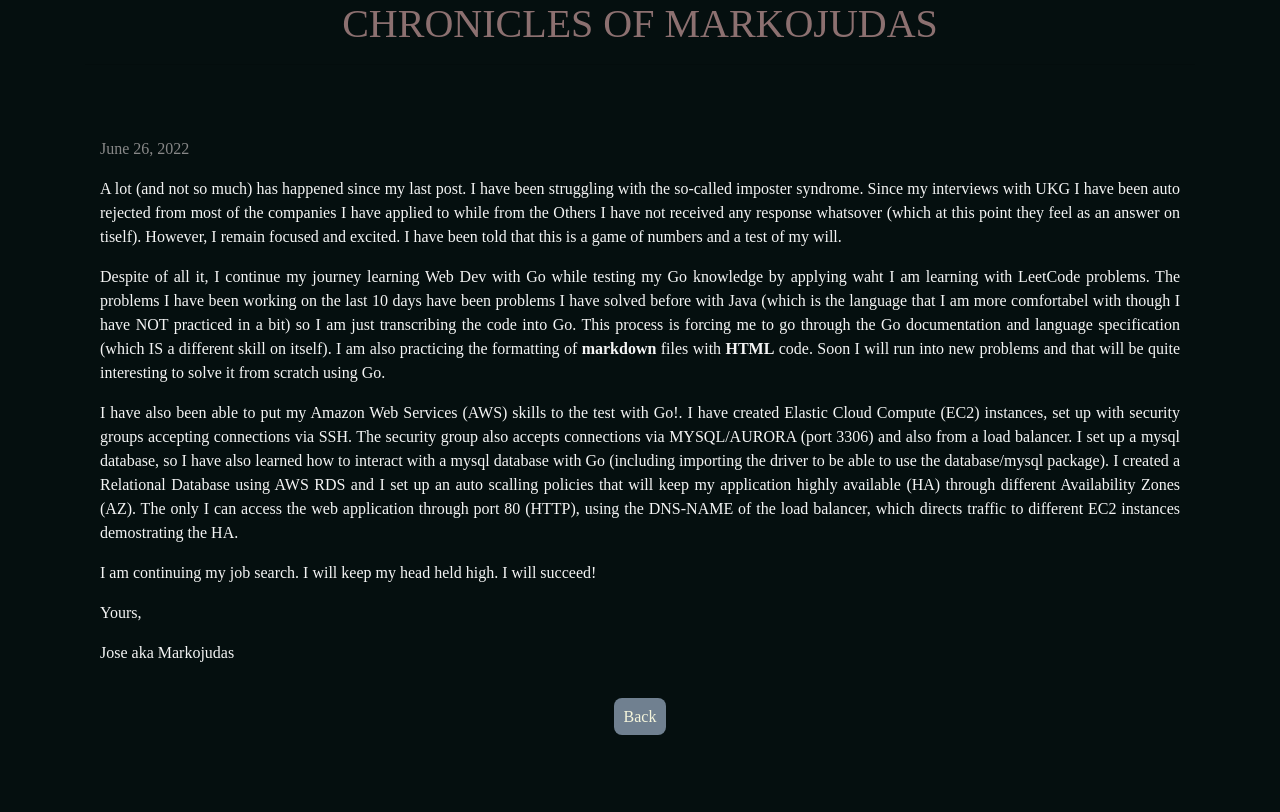
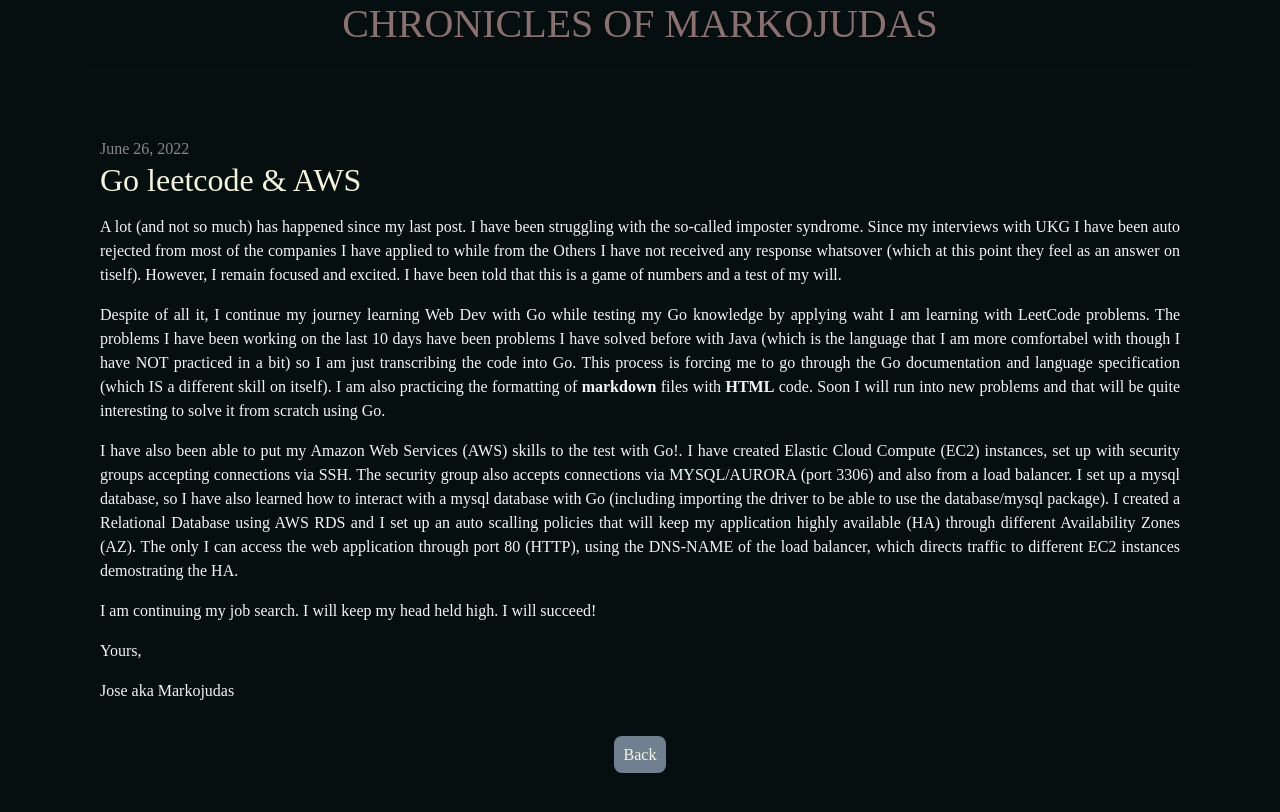
Before and after one commit to Markojudas/chronicles, a Jekyll site: the page built from _posts/2022-06-26-Go-LeetCode-AWS.md, in a window 1280 px wide. Shown: the top 812 px of the page. Built offline with Jekyll 4.4.1, drawn with Linux system fonts in a browser that asks for light colours; nearby versions of some CDN libraries; some web fonts are replaced.

Commit message:
new post: Go: leetcode & AWS

```diff
--- a/_posts/2022-06-26-Go-LeetCode-AWS.md
+++ b/_posts/2022-06-26-Go-LeetCode-AWS.md
@@ -1,7 +1,8 @@
 ---
-title: Go: leetcode & AWS
+title: Go leetcode & AWS
 date: 2022-06-26 11:01
 ---
+
 <!-- markdownlint-disable -->
 A lot (and not so much) has happened since my last post. I have been struggling with the so-called imposter syndrome. Since my interviews with UKG I have been auto rejected from most of the companies I have applied to while from the Others I have not received any response whatsover (which at this point they feel as an answer on tiself). However, I remain focused and excited. I have been told that this is a game of numbers and a test of my will.
 
```
